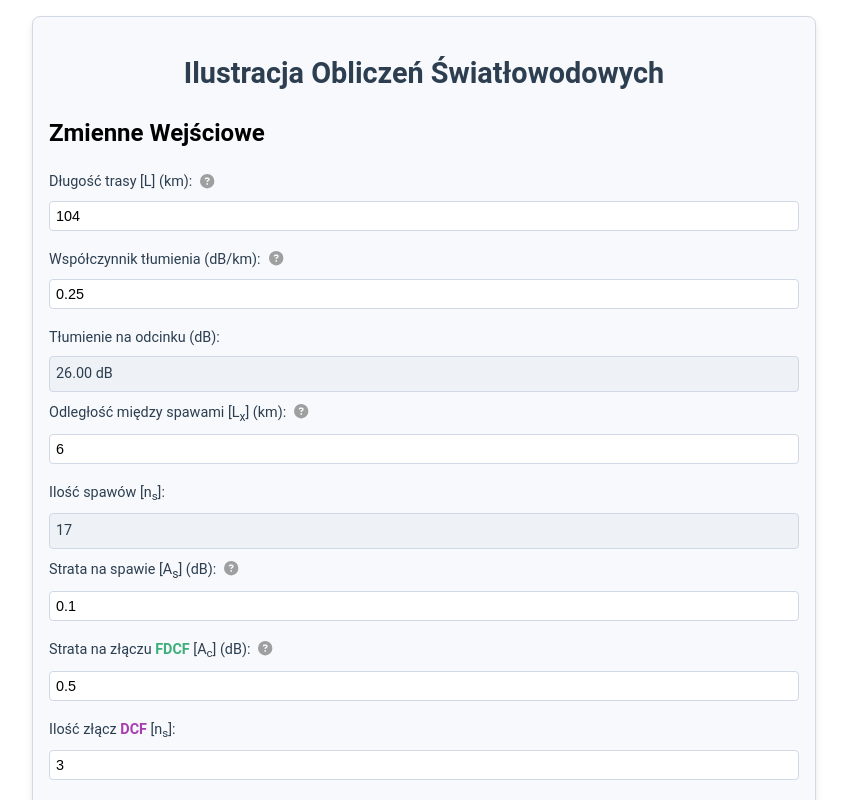
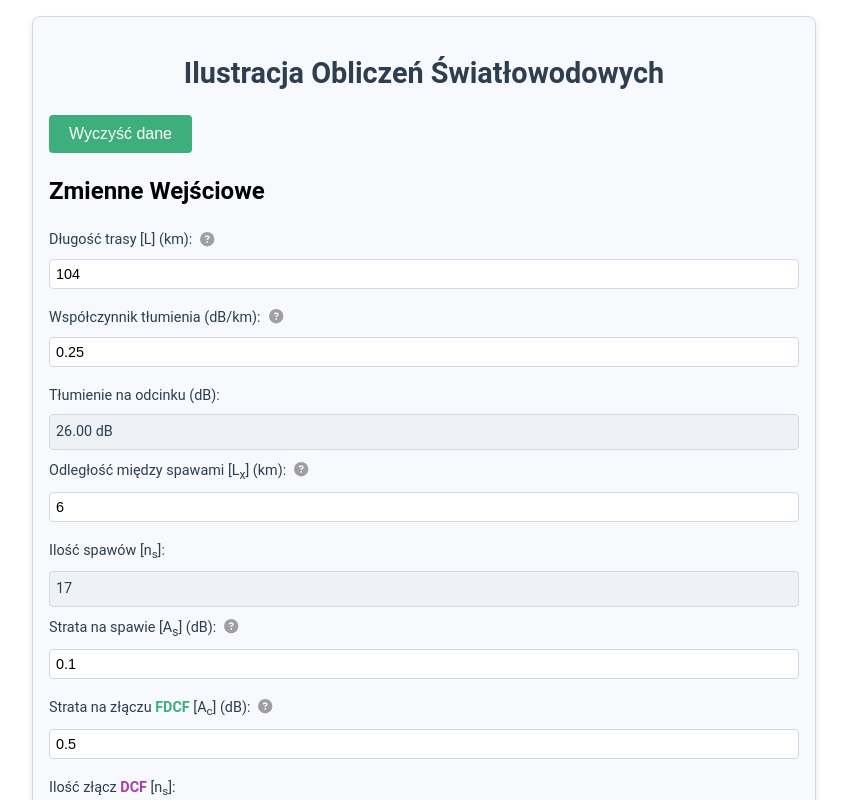
Before and after one commit to frogalo/transmision, a React (Create React App) app: page / in a window 1280 px wide. Shown: the top 800 px of the page, without its empty margins (216-1063 px from the left). Built offline with nearby package versions, Linux system fonts and the light colour scheme.

Commit message:
clear all button + code cleanup

```diff
--- a/src/App.js
+++ b/src/App.js
@@ -1,7 +1,4 @@
 import React, {useState} from 'react';
-import styled from 'styled-components';
-import {faQuestionCircle} from "@fortawesome/free-solid-svg-icons";
-import {FontAwesomeIcon} from "@fortawesome/react-fontawesome";
 import routeImage from "./images/totalRoute.png"
 import kartaSwiatlowodu from "./images/kartaSwiatlowodu.png"
 import lx from "./images/lx.png"
@@ -17,153 +14,17 @@ import czuloscFotoidy from "./images/czuloscFotoidy.png"
 import tlumienieDCF from "./images/tlumienieDCF.png"
 import tlumienieFDCF from "./images/tlumienieFDCF.png"
 import Footer from "./Footer";
-
-const Container = styled.div`
-    padding: 16px;
-    margin: 16px auto;
-    max-width: 750px;
-    background-color: #f7f9fc;
-    border: 1px solid #d1d9e6;
-    border-radius: 8px;
-    box-shadow: 0 4px 6px rgba(0, 0, 0, 0.1);
-    font-family: "Roboto", Arial, sans-serif;
-    line-height: 1.5;
-`;
-
-const Header = styled.h1`
-    text-align: center;
-    font-size: 1.8rem;
-    color: #2c3e50;
-    margin-bottom: 20px;
-`;
-
-const Input = styled.input`
-    width: 100%;
-    padding: 6px;
-    margin: 8px 0;
-    border: 1px solid #d1d9e6;
-    border-radius: 4px;
-    font-size: 0.9rem;
-    box-sizing: border-box;
-    transition: all 0.3s ease;
-
-    &:focus {
-        border-color: #3eaf7c;
-        outline: none;
-        box-shadow: 0 0 8px rgba(62, 175, 124, 0.5);
-    }
-
-    &:hover {
-        border-color: #3eaf7c;
-    }
-`;
-
-const ReadOnly = styled.div`
-    padding: 6px;
-    margin: 8px 0;
-    background-color: #eef2f6;
-    border: 1px solid #d1d9e6;
-    border-radius: 4px;
-    font-size: 0.9rem;
-    color: #2c3e50;
-`;
-
-const Label = styled.label`
-    font-size: 0.9rem;
-    color: #2c3e50;
-    display: block;
-    margin-top: 10px;
-`;
-const LowerIndex = styled.span`
-    font-size: 0.8em; /* Reduce the font size for the lower index */
-    vertical-align: -0.3em; /* Position it lower relative to the baseline */
-`;
-
-const Highlight = styled.span`
-    color: ${(props) =>
-            props.version === "FDCF" ? "#3eaf7c" : props.version === "DCF" ? "#a73eaf" : "inherit"};
-    font-weight: bold;
-`;
-
-const Table = styled.table`
-    width: 100%;
-    border-collapse: collapse;
-    margin-bottom: 20px;
-
-    th, td {
-        border: 1px solid #ddd;
-        padding: 8px;
-        text-align: center;
-    }
-
-    th {
-        background-color: #bceff6;
-        font-weight: bold;
-    }
-;`
-const TableTitle = styled.div`
-font-weight: bold;
-`
-const TooltipIcon = styled.span`
-    margin-left: 8px;
-    cursor: pointer;
-    color: #9f9f9f; /* Adjust the color to match your theme */
-
-    &:hover {
-        color: #2c8b5f; /* Darker hover color */
-    }
-
-    position: relative;
-`;
-
-const TooltipDialog = styled.div`
-    display: ${({visible}) => (visible ? "block" : "none")};
-    position: absolute;
-    top: 25px;
-    left: 0;
-    width: 300px;
-    padding: 16px;
-    background: #fff;
-    border: 1px solid #ccc;
-    box-shadow: 0 2px 10px rgba(0, 0, 0, 0.1);
-    z-index: 10;
-    font-size: 14px;
-    color: #333;
-    border-radius: 8px;
-
-    img {
-        max-width: 100%;
-        margin-top: 8px;
-        border-radius: 4px;
-    }`;
-const InputWithTooltip = ({label, name, value, onChange, tooltipContent, image}) => {
-    const [tooltipVisible, setTooltipVisible] = useState(false);
-
-    return (
-        <Label>
-            {/* Render the label using JSX components */}
-            {label}
-            <div style={{position: "relative", display: "inline-flex", alignItems: "center"}}>
-                <TooltipIcon
-                    onMouseEnter={() => setTooltipVisible(true)}
-                    onMouseLeave={() => setTooltipVisible(false)}
-                >
-                    <FontAwesomeIcon icon={faQuestionCircle}/>
-                </TooltipIcon>
-                <TooltipDialog visible={tooltipVisible}>
-                    <p>{tooltipContent.title}</p>
-                    <ol>
-                        {tooltipContent.steps.map((step, index) => (
-                            <li key={index}>{step}</li>
-                        ))}
-                    </ol>
-                    {image && <img src={image} alt="Example" style={{maxWidth: "100%"}}/>}
-                </TooltipDialog>
-            </div>
-            <Input type="number" name={name} value={value} onChange={onChange}/>
-        </Label>
-    );
-};
+import {
+    Input,
+    Label,
+    Container,
+    Header,
+    Button,
+    ReadOnly,
+    LowerIndex,
+    Highlight, Table, TableTitle
+} from './App.styles';
+import InputWithTooltip from "./InputWithTooltip"; // Import styled components
 
 
 const App = () => {
@@ -193,7 +54,33 @@ const App = () => {
         fdcfAttenuation: 6.4,
 
     });
-
+    const handleClearAll = () => {
+        setInputs({
+            routeLength: 0,
+            attenuationCoefficient: 0,
+            spliceDistance: 0,
+            spliceLoss: 0,
+            connectorCountFDCF: 0,
+            connectorLossFDCF: 0,
+            connectorCountDCF: 0,
+            connectorLossDCF: 0,
+            dispersionCoefficient: 0,
+            spectralWidth: 0,
+            DSMF: 0,
+            DDCF: 0,
+            wavelengthNM: 0,
+            speedOfLight: 0,
+            bandwidth: 0,
+            bandwidth2: 0,
+            bandwidth3: 0,
+            photonsPerBit: 0,
+            photodiodeEfficiency: 0,
+            planckConstant: 0,
+            margin: 0,
+            dcfAttenuationAlfa: 0,
+            fdcfAttenuation: 0,
+        });
+    };
     const handleChange = (e) => {
         const {name, value} = e.target;
         setInputs((prev) => ({
@@ -240,6 +127,9 @@ const App = () => {
         <>
             <Container>
                 <Header>Ilustracja Obliczeń Światłowodowych</Header>
+                <Button type="button" onClick={handleClearAll}>
+                    Wyczyść dane
+                </Button>
                 <h2>Zmienne Wejściowe</h2>
                 <form>
                     <InputWithTooltip
@@ -553,7 +443,8 @@ const App = () => {
                     />
                     <InputWithTooltip
                         label={<>
-                            Tłumienie światłowodu kompensującego dyspersję na kilometr <Highlight version={"DCF"}>DCF</Highlight>:
+                            Tłumienie światłowodu kompensującego dyspersję na kilometr <Highlight
+                            version={"DCF"}>DCF</Highlight>:
                         </>
                         }
                         name="dcfAttenuationAlfa"
--- /dev/null
+++ b/src/App.styles.js
@@ -0,0 +1,168 @@
+import styled, {keyframes, css} from "styled-components";
+import {FontAwesomeIcon} from "@fortawesome/react-fontawesome";
+
+const blinkRed = keyframes`
+    0%, 100% {
+        border-color: #ff0000;
+    }
+    50% {
+        border-color: transparent;
+    }
+`;
+
+export const Container = styled.div`
+    padding: 16px;
+    margin: 16px auto;
+    max-width: 750px;
+    background-color: #f7f9fc;
+    border: 1px solid #d1d9e6;
+    border-radius: 8px;
+    box-shadow: 0 4px 6px rgba(0, 0, 0, 0.1);
+    font-family: "Roboto", Arial, sans-serif;
+    line-height: 1.5;
+`;
+
+export const Header = styled.h1`
+    text-align: center;
+    font-size: 1.8rem;
+    color: #2c3e50;
+    margin-bottom: 20px;
+`;
+
+
+export const Input = styled.input`
+    width: 100%;
+    padding: 6px;
+    margin: 8px 0;
+    border: 1px solid ${({hasError}) => (hasError ? "#ff0000" : "#d1d9e6")};
+    border-radius: 4px;
+    font-size: 0.9rem;
+    box-sizing: border-box;
+    transition: all 0.3s ease;
+
+    ${({hasError}) =>
+            hasError &&
+            css`
+                animation: ${blinkRed} 1s infinite;
+            `};
+
+    &:focus {
+        border-color: ${({hasError}) => (hasError ? "#ff0000" : "#3eaf7c")};
+        outline: none;
+        box-shadow: ${({hasError}) =>
+                hasError ? "none" : "0 0 8px rgba(62, 175, 124, 0.5)"};
+    }
+
+    &:hover {
+        border-color: ${({hasError}) => (hasError ? "#ff0000" : "#3eaf7c")};
+    }
+`;
+
+export const WarningIcon = styled(FontAwesomeIcon)`
+
+    margin-top: 12px;
+    margin-left: 12px;
+    transform: translateY(-50%);
+    color: #ff0000;
+`;
+export const ReadOnly = styled.div`
+    padding: 6px;
+    margin: 8px 0;
+    background-color: #eef2f6;
+    border: 1px solid #d1d9e6;
+    border-radius: 4px;
+    font-size: 0.9rem;
+    color: #2c3e50;
+`;
+
+export const Label = styled.label`
+    font-size: 0.9rem;
+    color: #2c3e50;
+    display: block;
+    margin-top: 10px;
+`;
+export const LowerIndex = styled.span`
+    font-size: 0.8em; /* Reduce the font size for the lower index */
+    vertical-align: -0.3em; /* Position it lower relative to the baseline */
+`;
+
+export const Highlight = styled.span`
+    color: ${(props) =>
+            props.version === "FDCF" ? "#3eaf7c" : props.version === "DCF" ? "#a73eaf" : "inherit"};
+    font-weight: bold;
+`;
+
+export const Table = styled.table`
+    width: 100%;
+    border-collapse: collapse;
+    margin-bottom: 20px;
+
+    th, td {
+        border: 1px solid #ddd;
+        padding: 8px;
+        text-align: center;
+    }
+
+    th {
+        background-color: #bceff6;
+        font-weight: bold;
+    }
+;`
+export const Button = styled.button`
+    padding: 10px 20px;
+    background-color: #3eaf7c;
+    color: white;
+    border: none;
+    border-radius: 4px;
+    font-size: 1rem;
+    cursor: pointer;
+    transition: background-color 0.3s ease;
+
+    &:hover {
+        background-color: #329a67;
+    }
+
+    &:active {
+        background-color: #278a56;
+    }
+
+    &:disabled {
+        background-color: #cccccc;
+        cursor: not-allowed;
+    }
+`;
+export const TableTitle = styled.div`
+    font-weight: bold;
+`
+export const TooltipIcon = styled.span`
+    margin-left: 8px;
+    cursor: pointer;
+    color: #9f9f9f; /* Adjust the color to match your theme */
+
+    &:hover {
+        color: #2c8b5f; /* Darker hover color */
+    }
+
+    position: relative;
+`;
+
+export const TooltipDialog = styled.div`
+    display: ${({visible}) => (visible ? "block" : "none")};
+    position: absolute;
+    top: 25px;
+    left: 0;
+    width: 300px;
+    padding: 16px;
+    background: #fff;
+    border: 1px solid #ccc;
+    box-shadow: 0 2px 10px rgba(0, 0, 0, 0.1);
+    z-index: 10;
+    font-size: 14px;
+    color: #333;
+    border-radius: 8px;
+
+    img {
+        max-width: 100%;
+        margin-top: 8px;
+        border-radius: 4px;
+    }`;
--- /dev/null
+++ b/src/InputWithTooltip.js
@@ -0,0 +1,49 @@
+import React, { useState } from 'react';
+import { Input, WarningIcon, Label, TooltipIcon, TooltipDialog } from './App.styles';
+import {FontAwesomeIcon} from "@fortawesome/react-fontawesome";
+import {faExclamationCircle, faQuestionCircle} from "@fortawesome/free-solid-svg-icons"; // Import styled components
+
+const InputWithTooltip = ({ label, name, value, onChange, tooltipContent, image }) => {
+    const [tooltipVisible, setTooltipVisible] = useState(false);
+    const [hasError, setHasError] = useState(false);
+
+    const handleInputChange = (e) => {
+        onChange(e);
+        setHasError(e.target.value.trim() === ""); // Mark as error if input is empty
+    };
+
+    return (
+        <Label>
+            {label}
+            <div style={{ position: "relative", display: "inline-flex", alignItems: "center" }}>
+                <TooltipIcon
+                    onMouseEnter={() => setTooltipVisible(true)}
+                    onMouseLeave={() => setTooltipVisible(false)}
+                >
+                    <FontAwesomeIcon icon={faQuestionCircle} />
+                </TooltipIcon>
+                <TooltipDialog visible={tooltipVisible}>
+                    <p>{tooltipContent.title}</p>
+                    <ol>
+                        {tooltipContent.steps.map((step, index) => (
+                            <li key={index}>{step}</li>
+                        ))}
+                    </ol>
+                    {image && <img src={image} alt="Example" style={{ maxWidth: "100%" }} />}
+                </TooltipDialog>
+            </div>
+            <div style={{ display: "flex", alignItems: "center" }}>
+                <Input
+                    type="text"
+                    name={name}
+                    value={value}
+                    onChange={handleInputChange}
+                    hasError={hasError}
+                />
+                {hasError && <WarningIcon icon={faExclamationCircle} />}
+            </div>
+        </Label>
+    );
+};
+
+export default InputWithTooltip;
```
